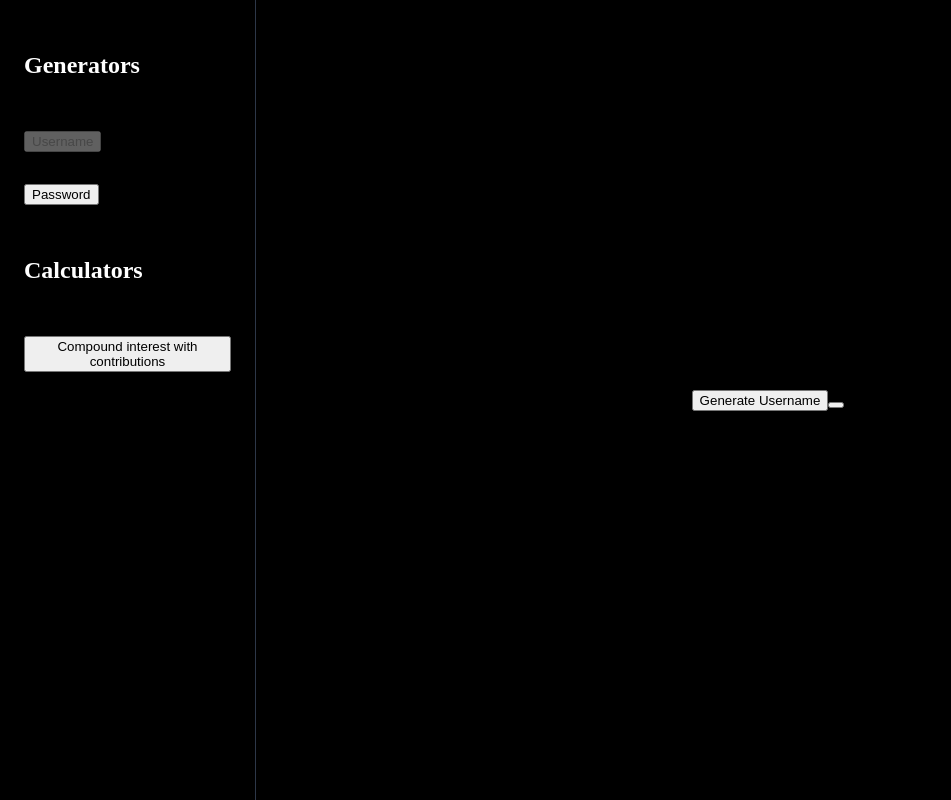
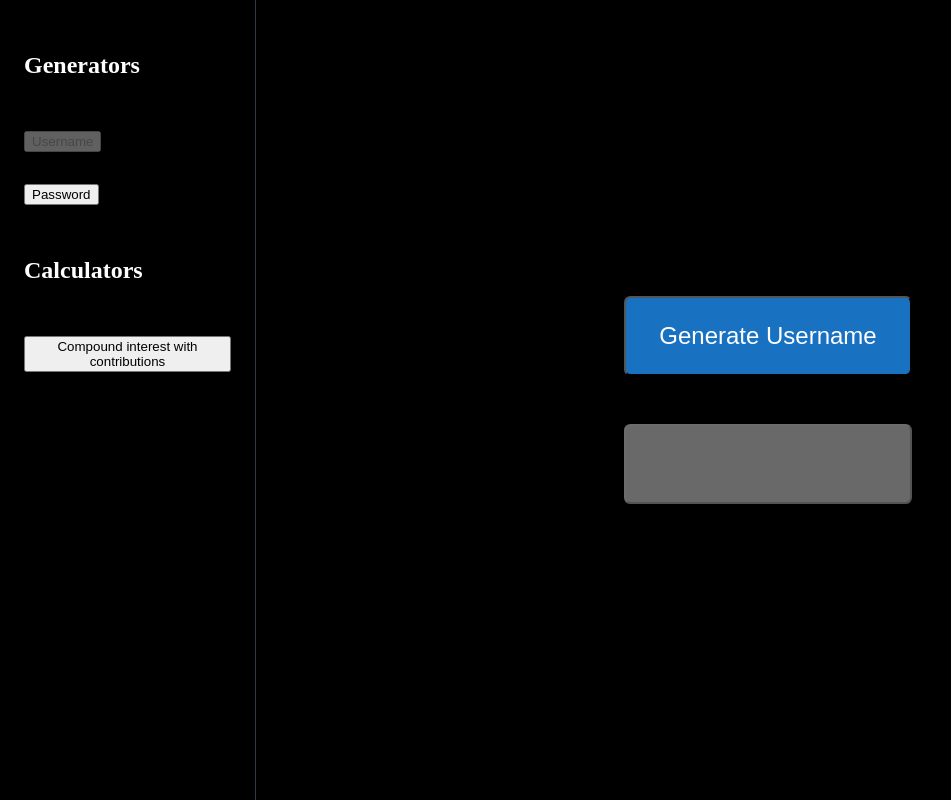
Before and after one commit to JonasCSilva/tools__next, a Next.js app: page /username in a window 1280 px wide. Shown: the whole page, without its empty margins (0-951 px from the left). Built offline with nearby package versions, Linux system fonts and the light colour scheme.

Commit message:
username and password page styled

```diff
--- /dev/null
+++ b/app/password/page.module.scss
@@ -0,0 +1,34 @@
+.root {
+  display: flex;
+  flex-direction: column;
+  gap: 3rem;
+}
+
+.button {
+  font-size: 1.5rem;
+  height: 5rem;
+  width: 18rem;
+  color: white;
+  border-radius: 0.4rem;
+
+  &:disabled {
+    background-color: dimgrey;
+  }
+
+  &:not(:disabled) {
+    cursor: pointer;
+    background-color: #1971c2;
+
+    &:not(:active):hover {
+      background-color: #1864ab;
+    }
+
+    &:active {
+      transform: translateY(1px);
+    }
+  }
+}
+
+.copied:not(:disabled):active {
+  background-color: rgb(8, 127, 91);
+}
--- /dev/null
+++ b/app/username/page.module.scss
@@ -0,0 +1,34 @@
+.root {
+  display: flex;
+  flex-direction: column;
+  gap: 3rem;
+}
+
+.button {
+  font-size: 1.5rem;
+  height: 5rem;
+  width: 18rem;
+  color: white;
+  border-radius: 0.4rem;
+
+  &:disabled {
+    background-color: dimgrey;
+  }
+
+  &:not(:disabled) {
+    cursor: pointer;
+    background-color: #1971c2;
+
+    &:not(:active):hover {
+      background-color: #1864ab;
+    }
+
+    &:active {
+      transform: translateY(1px);
+    }
+  }
+}
+
+.copied:not(:disabled):active {
+  background-color: rgb(8, 127, 91);
+}
--- a/app/username/page.tsx
+++ b/app/username/page.tsx
@@ -1,12 +1,15 @@
 'use client'
 
+import clsx from 'clsx'
 import generator from 'generate-password'
 import { useCallback, useState } from 'react'
 
+import styles from './page.module.scss'
+
+const copy = (text: string) => navigator.clipboard.writeText(text)
+
 export default function Page() {
-  const [generatedUsername, setGeneratedUsername] = useState<string>('')
-
-  // const { copied, copy } = useClipboard({ timeout: 1000 })
+  const [generatedUsername, setGeneratedUsername] = useState<string | null>(null)
 
   const generateUsername = useCallback(() => {
     const username =
@@ -29,13 +32,14 @@ export default function Page() {
   }, [])
 
   return (
-    <div>
-      <button onClick={generateUsername} /* size='xl' */>Generate Username</button>
+    <div className={styles.root}>
+      <button className={styles.button} onClick={generateUsername}>
+        Generate Username
+      </button>
       <button
-        /* size='xl' */
-        style={{ fontSize: '16px' }}
-        /* color={copied ? 'teal' : 'blue'} */
-        /* onClick={() => copy(generatedUsername)} */
+        className={clsx(styles.button, styles.copied)}
+        onClick={() => copy(generatedUsername!)}
+        disabled={!generatedUsername}
       >
         {generatedUsername}
       </button>
--- a/package.json
+++ b/package.json
@@ -9,6 +9,7 @@
     "lint": "next lint"
   },
   "dependencies": {
+    "clsx": "^1.2.1",
     "generate-password": "^1.7.0",
     "next": "13.0.6",
     "react": "18.2.0",
```
Also changed, not shown: app/password/page.tsx (+13 -9 lines), 1 other file (tests, documents, lock files or other folders).
